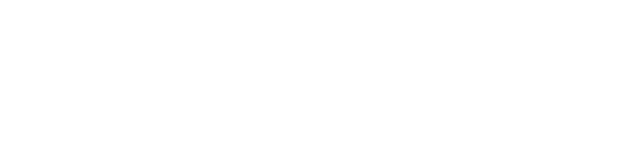
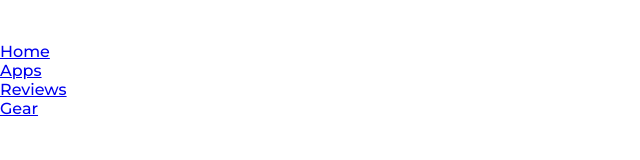
Before and after one commit to alig2039/appworld, a plain HTML site: page index.html in a window 1280 px wide. Shown: the whole page, without its empty margins (0-640 px from the left). Drawn offline with Linux system fonts and the light colour scheme.

Commit message:
Added the pages

```diff
--- a/index.html
+++ b/index.html
@@ -12,10 +12,22 @@
     <link href="https://cdnjs.cloudflare.com/ajax/libs/font-awesome/5.13.0/css/all.min.css" rel="stylesheet">
 </head>
 <body>
+    <!-- The navigation menu code starts here -->
+
+
     <div class="navbar">
         <a href="index.html" class="logo">
             <img src="assets/images/AppWorld logo-01.png" alt="#" width="150" height="auto">
         </a>
+        <ul>
+            <li><a href="index.html">Home</a></li>
+            <li><a href="#">Apps</a></li>
+            <li><a href="#">Reviews</a></li>
+            <li><a href="#">Gear</a></li>
+        </ul>
     </div>
+
+
+    <!-- The navigation menu code ends here -->
 </body>
 </html>
```
Also changed, not shown: apps.html (added), gear.html (added), reviews.html (added).
